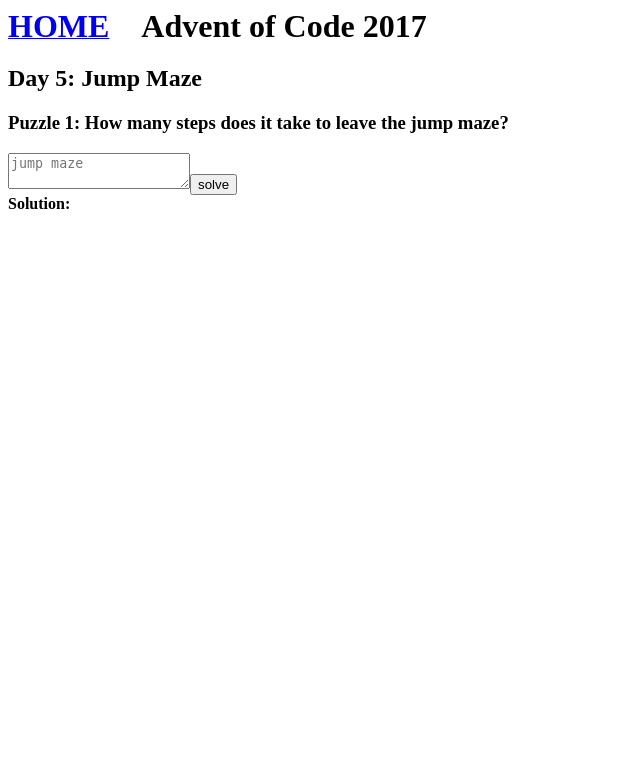
After one commit to tristan-orourke/Advent-of-Code-2017, a PHP site: page /day5.php in a window 1280 px wide. The commit adds this page. Shown: the top 783 px of the page, without its empty margins (0-640 px from the left). Run offline with PHP 8.4, Linux system fonts and the light colour scheme.

Commit message:
Day5-1 finished (simple jump maze)

```diff
--- a/day3.php
+++ b/day3.php
@@ -1,7 +1,7 @@
 <head>
     <title>AoC: Day 3</title>
     <meta name="author" content="Tristan O'Rourke" />
-    <meta name="description" content="Advent of Code 2017 Day 2 Solution" />
+    <meta name="description" content="Advent of Code 2017 Day 3 Solution" />
     <link rel="stylesheet" type="text/css" href="./css/style.css"/>
     <script type="text/javascript" src="./js/SpiralMemoryAPI.js"></script>
 </head>
@@ -10,7 +10,7 @@
     <?php
         require("header.php");
     ?>
-    <h2>Day 2: Corruption Checksum</h2>
+    <h2>Day 3: Corruption Checksum</h2>
     <?php
         require_once("puzzleSolverTemplates.php");
         echo_puzzle_form('puzzle-1',
--- /dev/null
+++ b/day5.php
@@ -0,0 +1,33 @@
+<head>
+    <title>AoC: Day 5</title>
+    <meta name="author" content="Tristan O'Rourke" />
+    <meta name="description" content="Advent of Code 2017 Day 5 Solution" />
+    <link rel="stylesheet" type="text/css" href="./css/style.css"/>
+    <script type="text/javascript" src="./js/JumpMazeAPI.js"></script>
+</head>
+
+<body>
+    <?php
+        require("header.php");
+    ?>
+    <h2>Day 5: Jump Maze</h2>
+    <?php
+        require_once("puzzleSolverTemplates.php");
+        echo_puzzle_form('puzzle-1',
+                         'Puzzle 1: How many steps does it take to leave the jump maze?',
+                         'form-1',
+                         'input-1',
+                         'jump maze',
+                         'solution-1');
+        echo_js_tying_form_to_function('input-1', 'form-1', 'solution-1', 'JumpMazeAPI.stepsToLeaveIncrementingJumpMaze');
+        /*
+        echo_puzzle_form('puzzle-2',
+                         'Puzzle 2: Count the number of valid passphrases (phrases with no anagram words)',
+                         'form-2',
+                         'input-2',
+                         'passphrase list',
+                         'solution-2');
+        echo_js_tying_form_to_function('input-2', 'form-2', 'solution-2', 'HighEntropyPassphraseAPI.countPhrasesWithoutAnagrams');
+        */
+    ?>
+</body>
--- a/index.php
+++ b/index.php
@@ -22,5 +22,8 @@
         <li>
             <a id="day4-link" href="day4.php">Day 4: High-Entropy Passphrases</a>
         </li>
+        <li>
+            <a id="day5-link" href="day5.php">Day 5: Jump Mazes</a>
+        </li>
     </ul>
 </body>
--- /dev/null
+++ b/js/JumpMazeAPI.js
@@ -0,0 +1,14 @@
+var JumpMazeAPI = {};
+
+JumpMazeAPI.stepsToLeaveIncrementingJumpMaze = function(jumpMazeString) {
+    var maze = jumpMazeString.split('\n');
+    var index = 0;
+    var steps = 0;
+    while(index < maze.length) {
+        var jump = parseInt(maze[index]);
+        maze[index] = parseInt(maze[index]) + 1; // increment previous position
+        index += jump; // jump to next position
+        steps += 1;
+    }
+    return steps;
+};
```
